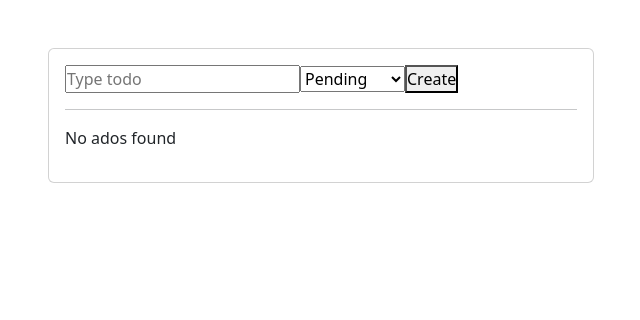
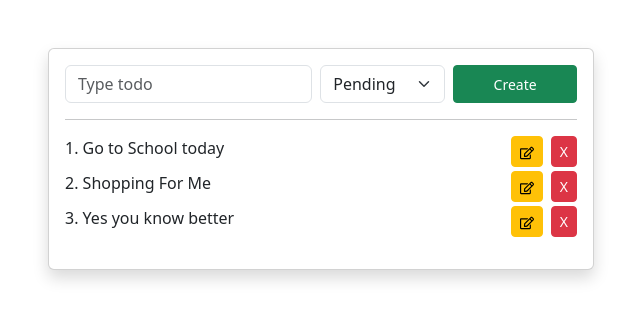
Before and after one commit to SiddiqueAhmed1/basic-todos, a React (Vite) app: page / in a window 1280 px wide. Shown: the top 320 px of the page, without its empty margins (319-959 px from the left). Built offline with nearby package versions, Linux system fonts and the light colour scheme; data requests are answered from the project's data file.

Commit message:
edit add done

```diff
--- a/db.json
+++ b/db.json
@@ -1,3 +1,19 @@
 {
-  "todos": []
+  "todos": [
+    {
+      "id": "8eef",
+      "title": "Go to School today",
+      "type": "Pending"
+    },
+    {
+      "id": "59d9",
+      "title": "Shopping For Me",
+      "type": "Pending"
+    },
+    {
+      "id": "3f76",
+      "title": "Yes you know better",
+      "type": "Completed"
+    }
+  ]
 }
--- a/src/components/Ados/Ados.jsx
+++ b/src/components/Ados/Ados.jsx
@@ -1,5 +1,6 @@
 import axios from "axios";
 import { useEffect, useReducer, useState } from "react";
+import { FaRegEdit } from "react-icons/fa";
 
 const adosReducer = (state, action) => {
   switch (action.type) {
@@ -7,6 +8,10 @@ const adosReducer = (state, action) => {
       return action.payload;
     case "DELETE":
       return state.filter((data) => data != action.payload);
+    case "EDIT":
+      return state.map((item) => item.id === action.payload.id ? { ...item, ...action.payload} : item)
+      case "FILTER_ADOS":
+        return state.filter((data) => data.type === action.payload);
     case "CREATE":
       return [...state, action.payload];
 
@@ -32,12 +37,21 @@ const Ados = () => {
 
   // create todos
   const createTodo = async () => {
+    if (input.id) {
+      const response = await axios.put(
+        `http://localhost:7070/todos/${input.id}`,
+        input
+      );
+      dispatch({ type: "EDIT", payload: response.data });
+    } else {
       const response = await axios.post("http://localhost:7070/todos", input);
       dispatch({ type: "CREATE", payload: response.data });
+    }
+
     setInput({
-      title : '',
-      type : 'Pending'
-    })
+      title: "",
+      type: "Pending",
+    });
   };
 
   // delete todos
@@ -45,12 +59,25 @@ const Ados = () => {
     const response = await axios.delete(`http://localhost:7070/todos/${id}`);
     dispatch({ type: "DELETE", payload: response.data });
     getTodo();
+  };
+  // handle edit
+  const handleEdit = async (id) => {
+    const response = ados.find((data) => data.id === id);
+    setInput({
+      id: response.id,
+      title: response.title,
+      type: response.type,
+    });
 
   };
 
+  //type wise todos
+  const handleType = (type) => {
+    dispatch({ type : 'FILTER_ADOS', payload : type})
+  }
+
   useEffect(() => {
     getTodo();
-
   }, []);
   // input chang
   const handleInput = (e) => {
@@ -65,22 +92,32 @@ const Ados = () => {
       <div className="container mt-5">
         <div className="row justify-content-center">
           <div className="col-lg-6">
-            <div className="card">
+            <div className="card shadow">
               <div className="card-body">
-                <div className="todos-form">
+                <div className="todos-form d-flex gap-2">
                   <input
+                    className="form-control w-50"
                     onChange={handleInput}
                     name="title"
                     value={input.title}
                     type="text"
                     placeholder="Type todo"
                   />
-                  <select onChange={handleInput} name="type">
-                    <option value="Pending">Pending</option>
-                    <option value="Completed">Completed</option>
-                    <option value="Deleted">Deleted</option>
+                  <select
+                    className="form-select w-25"
+                    onChange={handleInput}
+                    name="type"
+                  >
+                    <option onChange={() => handleType('Pending')} value="Pending">Pending</option>
+                    <option onChange={() => handleType('Completed')} value="Completed">Completed</option>
+                    <option onChange={() => handleType('Deleted')} value="Deleted">Deleted</option>
                   </select>
-                  <button onClick={createTodo}>Create</button>
+                  <button
+                    className="btn btn-sm btn-success w-25"
+                    onClick={createTodo}
+                  >
+                    {input.id ? "Update" : "Create"}
+                  </button>
                 </div>
                 <hr />
                 <div className="todos-body">
@@ -93,12 +130,20 @@ const Ados = () => {
                               key={index}
                             >
                               {index + 1}. {item.title}{" "}
+                              <div className="todos-action">
+                                <button
+                                  onClick={() => handleEdit(item.id)}
+                                  className="btn btn-sm btn-warning me-2"
+                                >
+                                  <FaRegEdit />
+                                </button>
                                 <button
                                   onClick={() => handleDelete(item.id)}
-                                className="btn btn-sm btn-warning"
+                                  className="btn btn-sm btn-danger"
                                 >
                                   X
                                 </button>
+                              </div>
                             </li>
                           );
                         })
```
Lines whose indentation alone changed are shown as unchanged.
